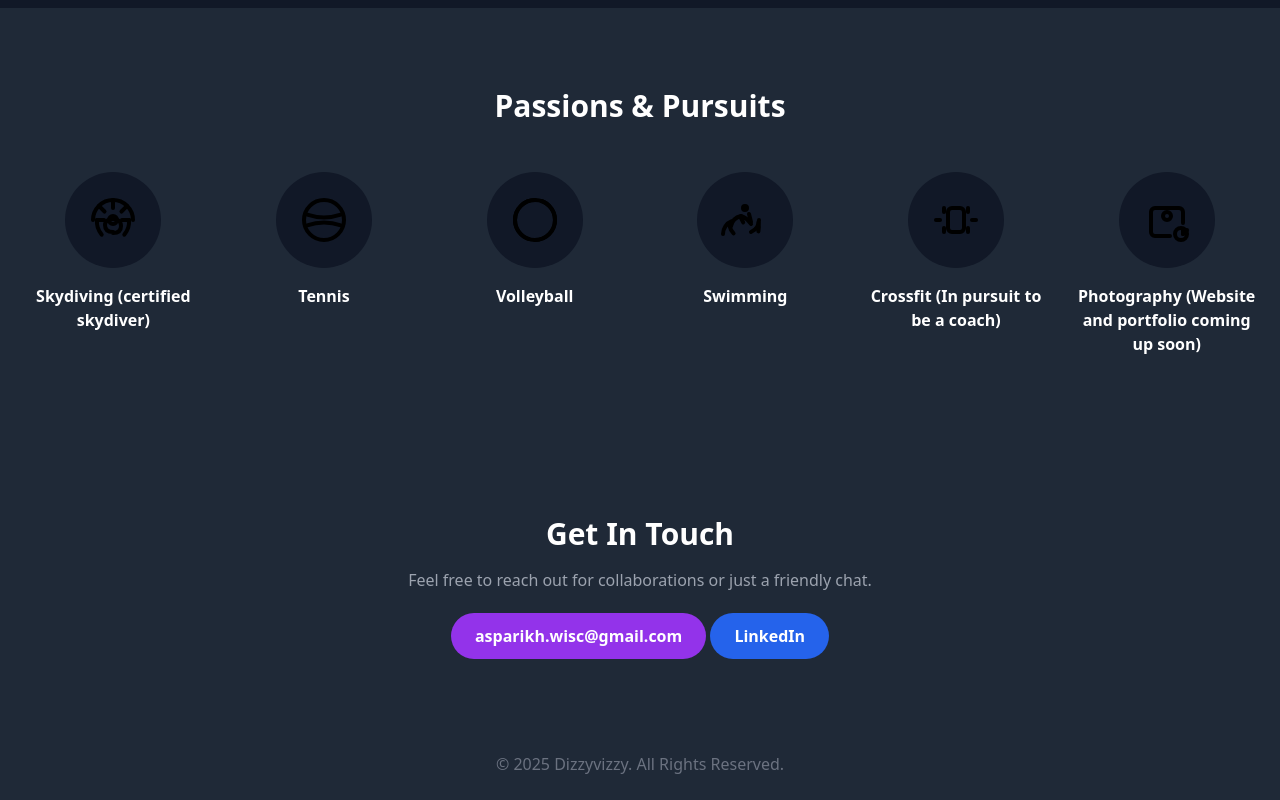
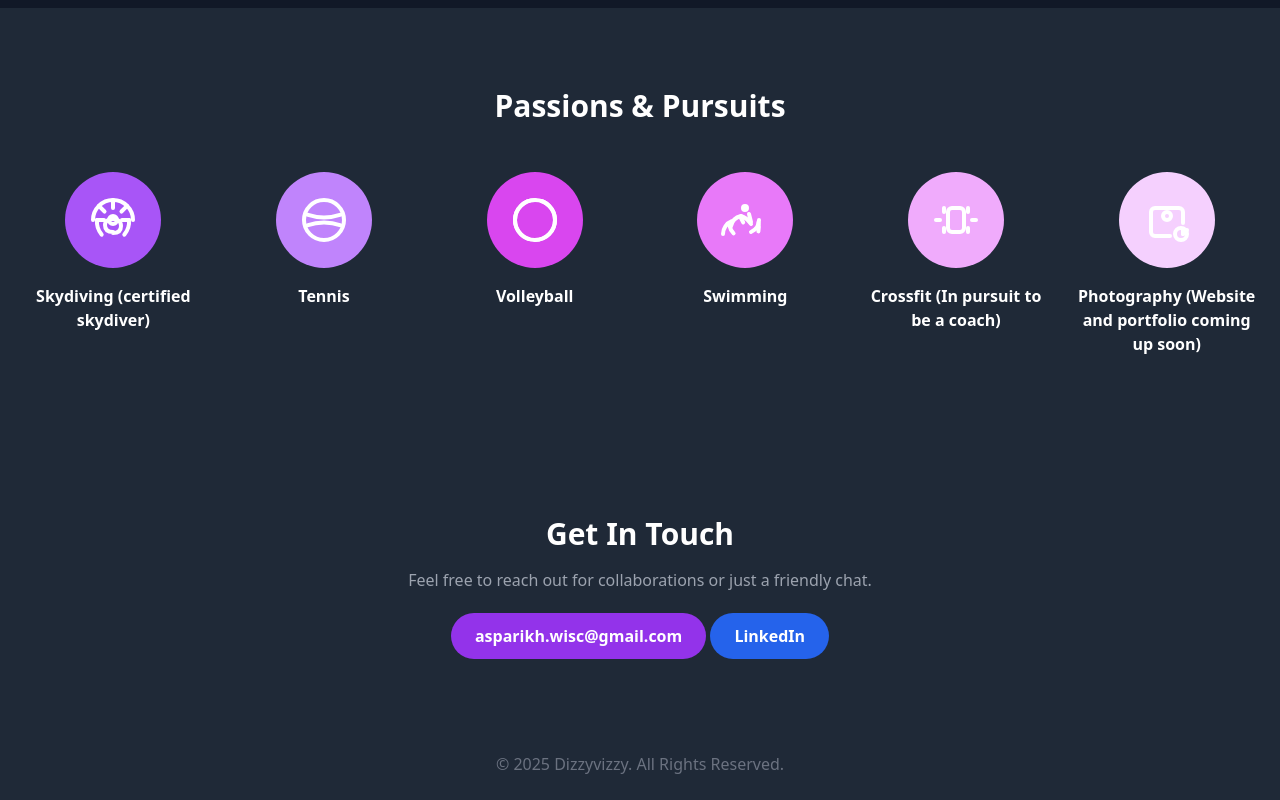
Before and after one commit to dizzyvizzy30/dizzyvizzy30.github.io, a plain HTML site: page index.html in a window 1280 px wide. Shown: the part 2698-3498 px from the top of the page. Drawn offline with nearby package versions, Linux system fonts and the light colour scheme.

Commit message:
refactor: Update Passions section with colored icons

```diff
--- a/index.html
+++ b/index.html
@@ -339,43 +339,87 @@
                 <div class="grid grid-cols-2 md:grid-cols-3 lg:grid-cols-6 gap-8 text-center">
 
                     <div class="flex flex-col items-center">
-                        <div class="bg-gray-900 p-6 rounded-full flex items-center justify-center w-24 h-24 transform hover:scale-110 transition-transform duration-300">
-                            <img src="./assets/images/skydiving.svg" alt="Skydiving" class="w-12 h-12"/>
+                        <div class="p-6 rounded-full flex items-center justify-center w-24 h-24 transform hover:scale-110 transition-transform duration-300" style="background-color: #a855f7;">
+                            <svg xmlns="http://www.w3.org/2000/svg" class="w-12 h-12" viewBox="0 0 24 24" fill="none" stroke="white" stroke-width="2" stroke-linecap="round" stroke-linejoin="round">
+                                <path d="M22 12a10 10 0 1 0-20 0"/>
+                                <path d="M6.34 19.31A10 10 0 0 1 4 12"/>
+                                <path d="M17.66 19.31A10 10 0 0 0 20 12"/>
+                                <path d="M12 2v4"/>
+                                <path d="m4.93 4.93 2.83 2.83"/>
+                                <path d="m16.24 7.76 2.83-2.83"/>
+                                <path d="M4 12h3.5"/>
+                                <path d="M16.5 12H20"/>
+                                <path d="M12 14a2 2 0 1 0 0-4 2 2 0 0 0 0 4Z"/>
+                                <path d="M12 18c-3 0-4-1.5-4-3.5 0-2 2-3 4-3s4 1 4 3.5c0 2-1 3.5-4 3.5Z"/>
+                            </svg>
                         </div>
                         <h4 class="mt-4 font-semibold">Skydiving (certified skydiver)</h4>
                     </div>
 
                     <div class="flex flex-col items-center">
-                        <div class="bg-gray-900 p-6 rounded-full flex items-center justify-center w-24 h-24 transform hover:scale-110 transition-transform duration-300">
-                            <img src="./assets/images/tennis.svg" alt="Tennis" class="w-12 h-12"/>
+                        <div class="p-6 rounded-full flex items-center justify-center w-24 h-24 transform hover:scale-110 transition-transform duration-300" style="background-color: #c084fc;">
+                            <svg xmlns="http://www.w3.org/2000/svg" class="w-12 h-12" viewBox="0 0 24 24" fill="none" stroke="white" stroke-width="2" stroke-linecap="round" stroke-linejoin="round">
+                                <circle cx="12" cy="12" r="10" />
+                                <path d="M3.6 9.3c5.4 1.8 11.4 1.8 16.8 0" />
+                                <path d="M3.6 14.7c5.4-1.8 11.4-1.8 16.8 0" />
+                            </svg>
                         </div>
                         <h4 class="mt-4 font-semibold">Tennis</h4>
                     </div>
 
                     <div class="flex flex-col items-center">
-                        <div class="bg-gray-900 p-6 rounded-full flex items-center justify-center w-24 h-24 transform hover:scale-110 transition-transform duration-300">
-                            <img src="./assets/images/volleyball.svg" alt="Volleyball" class="w-12 h-12"/>
+                        <div class="p-6 rounded-full flex items-center justify-center w-24 h-24 transform hover:scale-110 transition-transform duration-300" style="background-color: #d946ef;">
+                            <svg xmlns="http://www.w3.org/2000/svg" class="w-12 h-12" viewBox="0 0 24 24" fill="none" stroke="white" stroke-width="2" stroke-linecap="round" stroke-linejoin="round">
+                                <circle cx="12" cy="12" r="10" />
+                                <path d="M12 2a10 10 0 0 0-10 10c0 4.42 2.87 8.17 6.84 9.5" />
+                                <path d="M12 22a10 10 0 0 0 10-10c0-4.42-2.87-8.17-6.84-9.5" />
+                            </svg>
                         </div>
                         <h4 class="mt-4 font-semibold">Volleyball</h4>
                     </div>
 
                     <div class="flex flex-col items-center">
-                        <div class="bg-gray-900 p-6 rounded-full flex items-center justify-center w-24 h-24 transform hover:scale-110 transition-transform duration-300">
-                            <img src="./assets/images/swimming.svg" alt="Swimming" class="w-12 h-12"/>
+                        <div class="p-6 rounded-full flex items-center justify-center w-24 h-24 transform hover:scale-110 transition-transform duration-300" style="background-color: #e879f9;">
+                            <svg xmlns="http://www.w3.org/2000/svg" class="w-12 h-12" viewBox="0 0 24 24" fill="none" stroke="white" stroke-width="2" stroke-linecap="round" stroke-linejoin="round">
+                                <circle cx="12" cy="6" r="1" />
+                                <path d="M10 10c-2.5.6-4.5 2.5-5 5" />
+                                <path d="M10 10c2 .5 3.8 2.2 5 4" />
+                                <path d="M10 11l1.1 2.2" />
+                                <path d="M15 13l-1-4" />
+                                <path d="M6.3 18.7c-1-1-1.7-2.3-2-3.7" />
+                                <path d="M18.7 13.3c.3 1.4.3 2.9 0 4.4" />
+                                <path d="M5.4 12.6c-2.7 1-4.4 3.7-4.4 6.4" />
+                                <path d="M19 12c0 2.5-1.5 4.9-4 6" />
+                            </svg>
                         </div>
                         <h4 class="mt-4 font-semibold">Swimming</h4>
                     </div>
 
                     <div class="flex flex-col items-center">
-                        <div class="bg-gray-900 p-6 rounded-full flex items-center justify-center w-24 h-24 transform hover:scale-110 transition-transform duration-300">
-                            <img src="./assets/images/crossfit.svg" alt="Crossfit" class="w-12 h-12"/>
+                        <div class="p-6 rounded-full flex items-center justify-center w-24 h-24 transform hover:scale-110 transition-transform duration-300" style="background-color: #f0abfc;">
+                            <svg xmlns="http://www.w3.org/2000/svg" class="w-12 h-12" viewBox="0 0 24 24" fill="none" stroke="white" stroke-width="2" stroke-linecap="round" stroke-linejoin="round">
+                                <path d="M12 6h-2a2 2 0 0 0-2 2v8a2 2 0 0 0 2 2h2"/>
+                                <path d="M12 6h2a2 2 0 0 1 2 2v8a2 2 0 0 1-2 2h-2"/>
+                                <path d="M4 12H2"/>
+                                <path d="M22 12h-2"/>
+                                <path d="M6 8V6"/>
+                                <path d="M6 18v-2"/>
+                                <path d="M18 8V6"/>
+                                <path d="M18 18v-2"/>
+                            </svg>
                         </div>
                         <h4 class="mt-4 font-semibold">Crossfit (In pursuit to be a coach)</h4>
                     </div>
 
                     <div class="flex flex-col items-center">
-                        <div class="bg-gray-900 p-6 rounded-full flex items-center justify-center w-24 h-24 transform hover:scale-110 transition-transform duration-300">
-                            <img src="./assets/images/photography.svg" alt="Photography" class="w-12 h-12"/>
+                        <div class="p-6 rounded-full flex items-center justify-center w-24 h-24 transform hover:scale-110 transition-transform duration-300" style="background-color: #f5d0fe;">
+                            <svg xmlns="http://www.w3.org/2000/svg" class="w-12 h-12" viewBox="0 0 24 24" fill="none" stroke="white" stroke-width="2" stroke-linecap="round" stroke-linejoin="round">
+                                <path d="M20 13.5V8a2 2 0 0 0-2-2H6a2 2 0 0 0-2 2v10a2 2 0 0 0 2 2h7.5"/>
+                                <path d="M14 10a2 2 0 1 0-4 0 2 2 0 0 0 4 0z"/>
+                                <path d="M22 19a3 3 0 1 0-6 0 3 3 0 0 0 6 0z"/>
+                                <path d="M20 19v-2"/>
+                                <path d="M20 19l2-2"/>
+                            </svg>
                         </div>
                         <h4 class="mt-4 font-semibold">Photography (Website and portfolio coming up soon)</h4>
                     </div>
```
Also changed, not shown: assets/images/crossfit.svg (deleted), assets/images/photography.svg (deleted), assets/images/skydiving.svg (deleted), assets/images/swimming.svg (deleted), assets/images/tennis.svg (deleted), assets/images/volleyball.svg (deleted).
